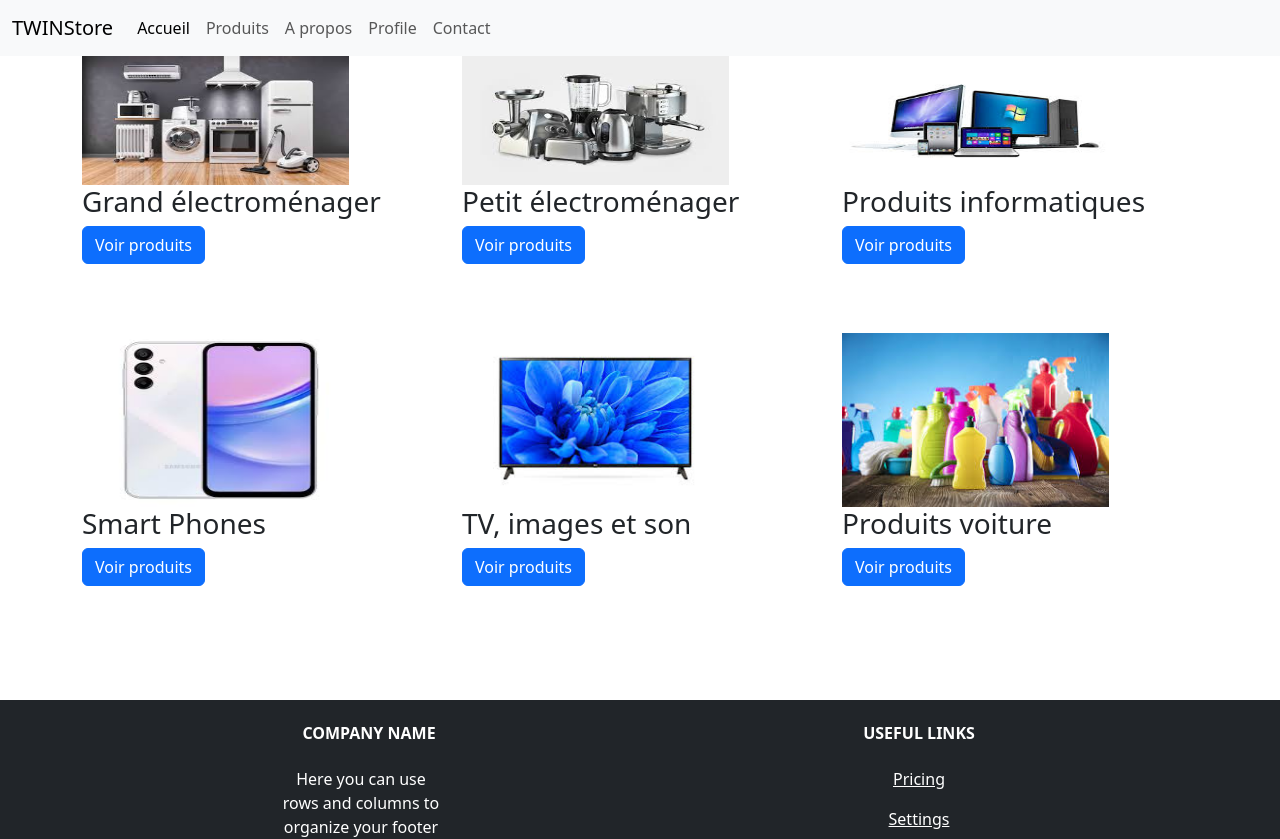
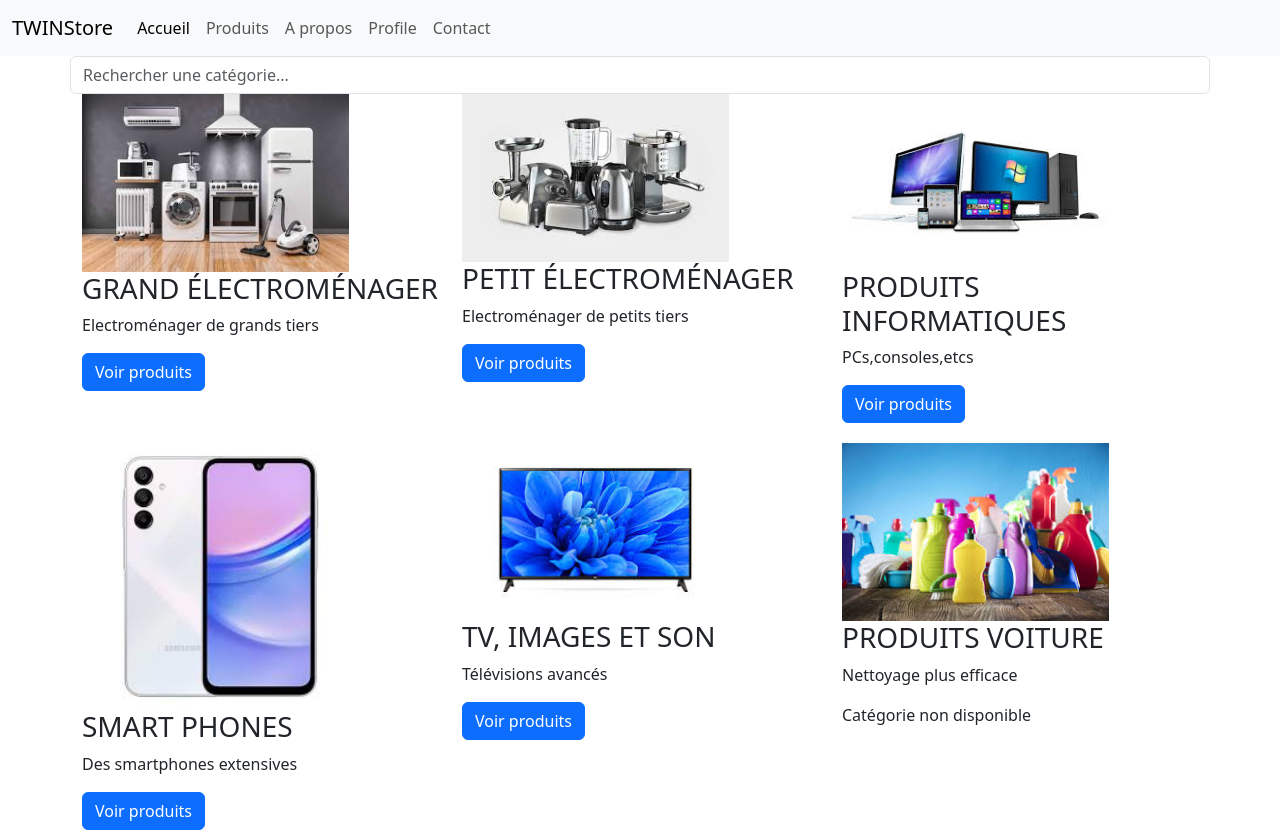
Before and after one commit to hechmi10/activite-angular-jaidene-hachemi, an Angular app: page / in a window 1280 px wide. Shown: the top 839 px of the page. Built offline with nearby package versions, Linux system fonts and the light colour scheme.

Commit message:
modifier le projet

```diff
--- a/src/app/app.module.ts
+++ b/src/app/app.module.ts
@@ -8,6 +8,7 @@ import { FooterComponent } from './footer/footer.component';
 import { HomeComponent } from './home/home.component';
 import { ProductComponent } from './products/product/product.component';
 import { ListCategoriesComponent } from './list-categories/list-categories.component';
+import {FormsModule} from "@angular/forms"
 
 @NgModule({
   declarations: [
@@ -20,7 +21,8 @@ import { ListCategoriesComponent } from './list-categories/list-categories.compo
   ],
   imports: [
     BrowserModule,
-    AppRoutingModule
+    AppRoutingModule,
+    FormsModule
   ],
   providers: [
     provideClientHydration()
--- a/src/app/header/header.component.html
+++ b/src/app/header/header.component.html
@@ -1,9 +1,11 @@
-<nav class="navbar navbar-expand-lg navbar-light bg-light">
+<div *ngIf="isAdmin">
+    <nav ngClass="navbar navbar-expand-lg navbar-light bg-light">
         <div class="container-fluid">
             <a class="navbar-brand" href="#">TWINStore</a>
 
-        <button class="navbar-toggler" type="button" data-bs- toggle="collapse" data-bs-target="#navbarSupportedContent"
-            aria- controls="navbarSupportedContent" aria-expanded="false" aria- label="Toggle navigation">
+            <button class="navbar-toggler" type="button" data-bs- toggle="collapse"
+                data-bs-target="#navbarSupportedContent" aria- controls="navbarSupportedContent" aria-expanded="false"
+                aria- label="Toggle navigation">
 
                 <span class="navbar-toggler-icon"></span>
             </button>
@@ -28,3 +30,37 @@
             </div>
         </div>
     </nav>
+</div>
+<div *ngIf="!isAdmin">
+    <nav ngClass="navbar navbar-expand-lg navbar-dark bg-dark">
+        <div class="container-fluid">
+            <a class="navbar-brand" href="#">TWINStore</a>
+
+            <button class="navbar-toggler" type="button" data-bs- toggle="collapse"
+                data-bs-target="#navbarSupportedContent" aria- controls="navbarSupportedContent" aria-expanded="false"
+                aria- label="Toggle navigation">
+
+                <span class="navbar-toggler-icon"></span>
+            </button>
+            <div class="collapse navbar-collapse" id="navbarSupportedContent">
+                <ul class="navbar-nav me-auto mb-2 mb-lg-0">
+                    <li class="nav-item">
+                        <a class="nav-link active" aria-current="page" href="#">Accueil</a>
+                    </li>
+                    <li class="nav-item">
+                        <a class="nav-link" href="#">Produits</a>
+                    </li>
+                    <li class="nav-item">
+                        <a class="nav-link" href="#">A propos</a>
+                    </li>
+                    <li class="nav-item">
+                        <a class="nav-link" href="#">Profile</a>
+                    </li>
+                    <li class="nav-item">
+                        <a class="nav-link" href="#">Contact</a>
+                    </li>
+                </ul>
+            </div>
+        </div>
+    </nav>
+</div>
--- a/src/app/header/header.component.ts
+++ b/src/app/header/header.component.ts
@@ -6,5 +6,5 @@ import { Component } from '@angular/core';
   styleUrl: './header.component.css'
 })
 export class HeaderComponent {
-
+  isAdmin:boolean=true;
 }
--- a/src/app/list-categories/list-categories.component.html
+++ b/src/app/list-categories/list-categories.component.html
@@ -1,9 +1,16 @@
 <div class="container">
     <div class="row">
-        <div class="col-md-4" style="margin-bottom: 20px;" *ngFor="let categorie of categories">
-            <img src={{categorie.image}} alt="{{categorie.title}}" class="img-fluid h-50 w-75">
-            <h3>{{categorie.title}}</h3>
+      <input type="text" [(ngModel)]="titre" class="form-control" placeholder="Rechercher une catégorie..." />
+      <div class="col-md-4" style="margin-bottom: 20px;" *ngFor="let categorie of categories">
+        <div *ngIf="isTitle(categorie.title)">
+          <img (click)="afficherDescription(categorie.description)" src="{{categorie.image}}" alt="{{categorie.title | uppercase}}" class="img-fluid h-50 w-75">
+          <h3>{{categorie.title | uppercase}}</h3>
+          <p>{{categorie.description}}</p>
+          <span *ngIf="categorie.available">
             <button class="btn btn-primary">Voir produits</button>
+          </span>
+          <span *ngIf="!categorie.available">Catégorie non disponible</span>
         </div>
+      </div>
     </div>
-</div>
+  </div>
--- a/src/app/list-categories/list-categories.component.ts
+++ b/src/app/list-categories/list-categories.component.ts
@@ -8,12 +8,18 @@ import { CategorieModule } from '../models/categorie/categorie.module';
 })
 export class ListCategoriesComponent {
   categories: CategorieModule[] = [
-    { "id": 1, "title": "Grand électroménager", "image": "/assets/images/categorie_electromenager.jpg", "description": "", "available": true },
-    { "id": 2, "title": "Petit électroménager", "image": "/assets/images/categorie_petit_electromenager.jpg", "description": "", "available": true },
-    { "id": 3, "title": "Produits informatiques", "image": "/assets/images/categorie_produits_informatiques.jpg", "description": "", "available": true },
-    { "id": 4, "title": "Smart Phones", "image": "/assets/images/categorie_smartPhone.jpg", "description": "", "available": true },
-    { "id": 5, "title": "TV, images et son", "image": "/assets/images/categorie_tv_image_son.jpg", "description": "", "available": true },
-    { "id": 6, "title": "Produits voiture", "image": "/assets/images/produits_nettoyages.jpg", "description": "", "available": false }
-  ]
-
+    { "id": 1, "title": "Grand électroménager", "image": "/assets/images/categorie_electromenager.jpg", "description": "Electroménager de grands tiers", "available": true },
+    { "id": 2, "title": "Petit électroménager", "image": "/assets/images/categorie_petit_electromenager.jpg", "description": "Electroménager de petits tiers", "available": true },
+    { "id": 3, "title": "Produits informatiques", "image": "/assets/images/categorie_produits_informatiques.jpg", "description": "PCs,consoles,etcs", "available": true },
+    { "id": 4, "title": "Smart Phones", "image": "/assets/images/categorie_smartPhone.jpg", "description": "Des smartphones extensives", "available": true },
+    { "id": 5, "title": "TV, images et son", "image": "/assets/images/categorie_tv_image_son.jpg", "description": "Télévisions avancés", "available": true },
+    { "id": 6, "title": "Produits voiture", "image": "/assets/images/produits_nettoyages.jpg", "description": "Nettoyage plus efficace", "available": false }
+  ];
+  titre:string="";
+  afficherDescription(description:string){
+    alert(description);
+  };
+  isTitle(title: string): boolean {
+    return this.titre === "" || this.titre === title;
+  }
 }
```
Lines whose indentation alone changed are shown as unchanged.
